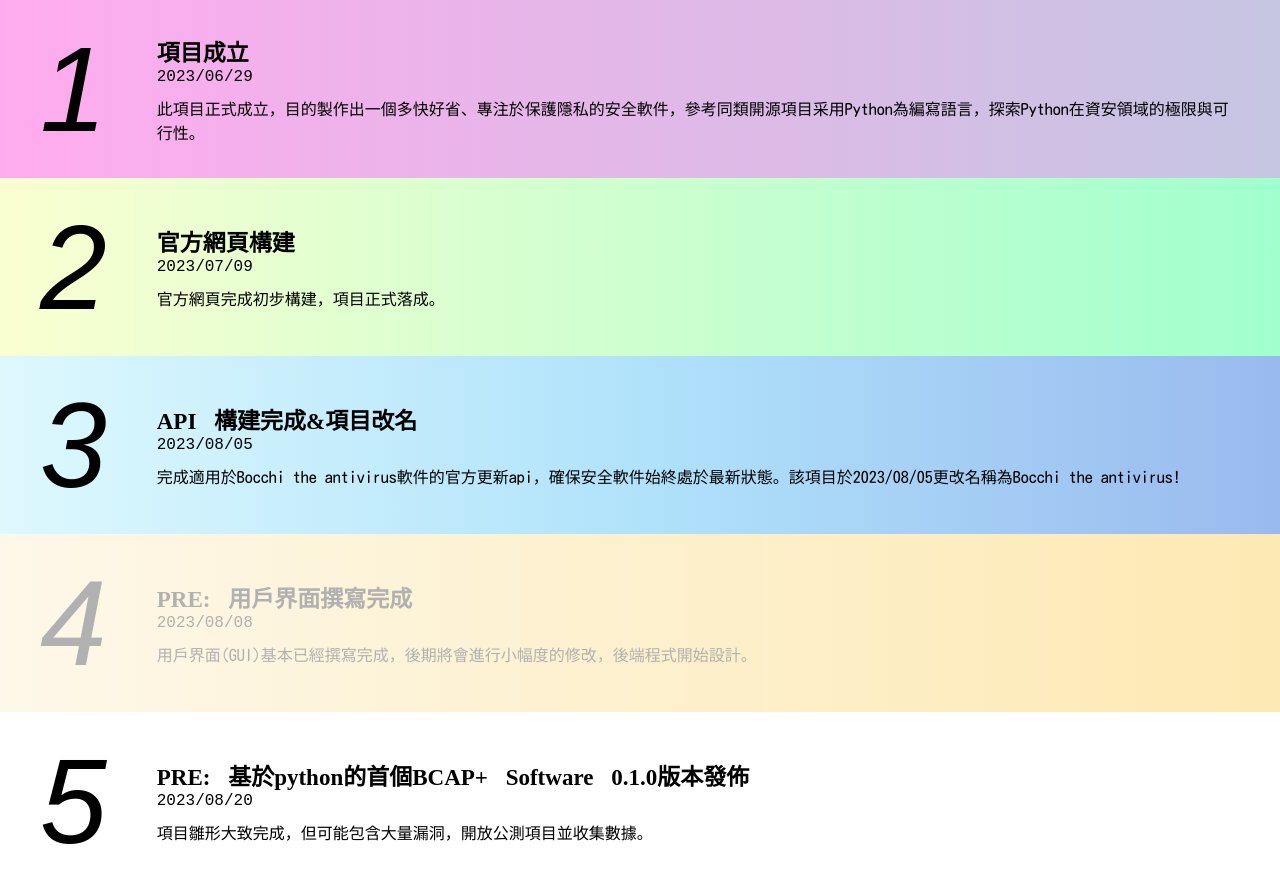
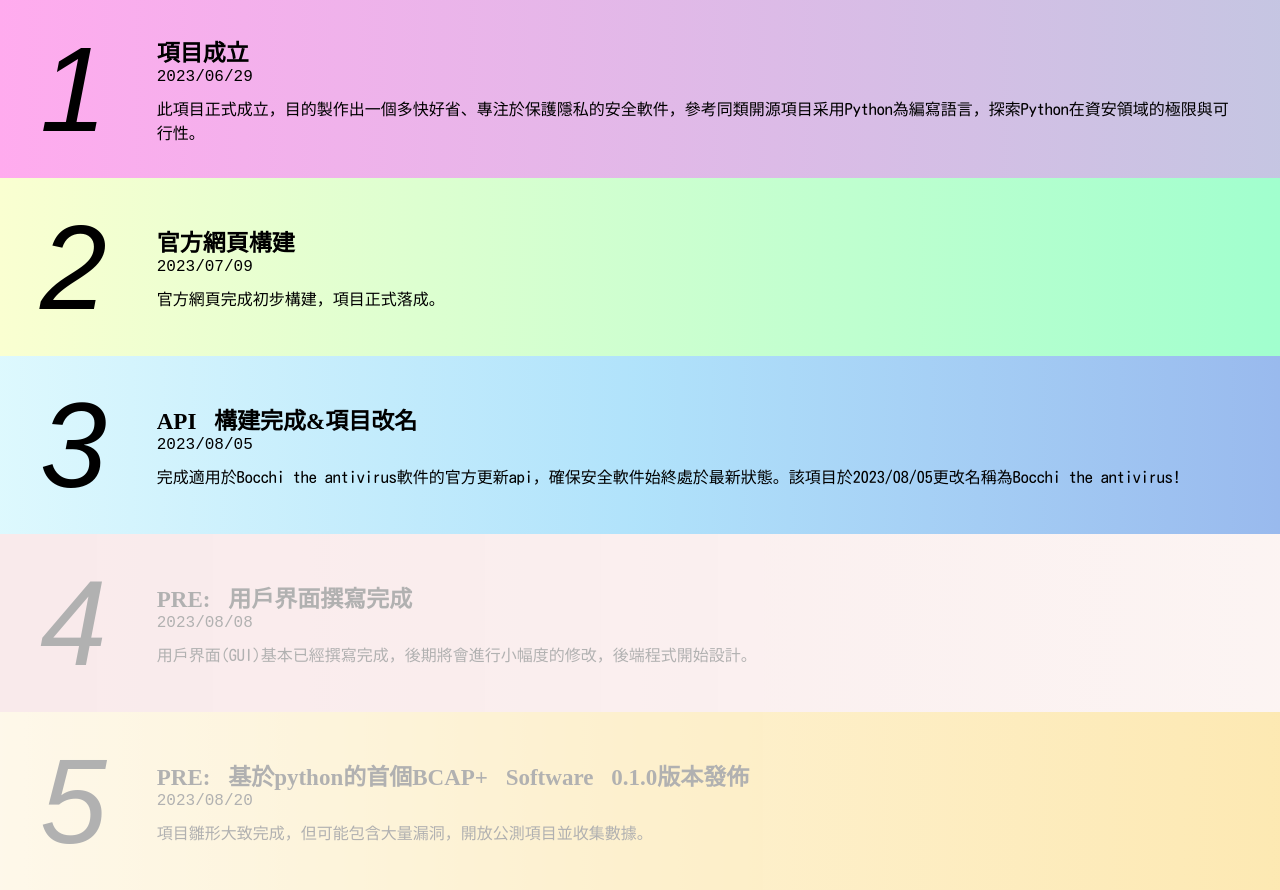
Before and after one commit to JerryIs-strong/Bocchi_Antivirus_Software_Website, a plain HTML site: page timeLine/index.html in a window 1280 px wide. Drawn offline with Linux system fonts and the light colour scheme; a web font is replaced by a local one.

Commit message:
Update style.css

```diff
--- a/timeLine/style.css
+++ b/timeLine/style.css
@@ -23,6 +23,11 @@ html,body{
 }
 
 .project:nth-child(4){
+    background: linear-gradient(to right, #d66d7578, #e2958757);
+    opacity: 0.3;
+}
+
+.project:nth-child(5){
     background: linear-gradient(to right, #fceabb, #f8b500);
     opacity: 0.3;
 }
```
